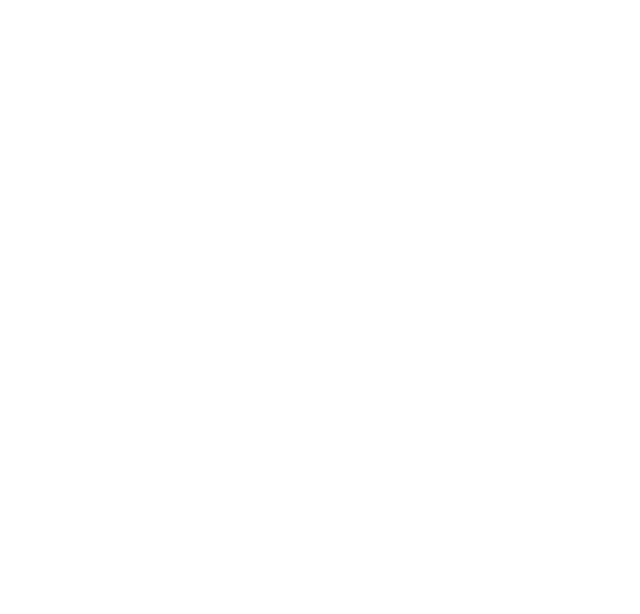
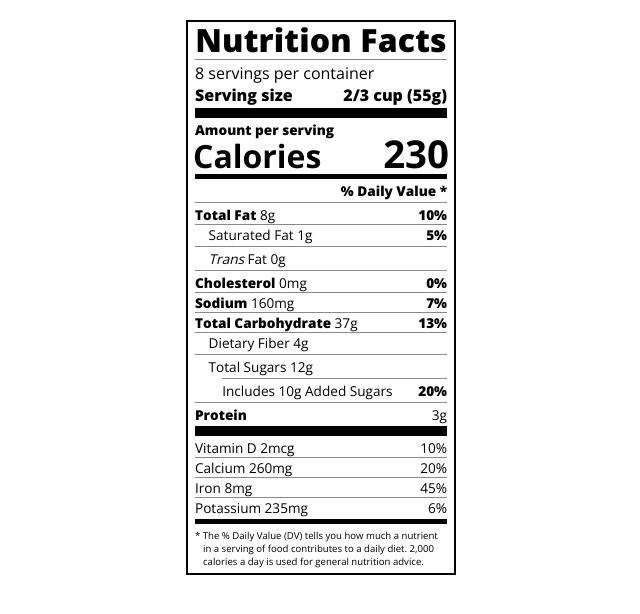
Before and after one commit to eydcdiaz/PRIN135-Demo-02, a plain HTML site: page Activity-6/Activity-7/index.html in a window 1280 px wide. Shown: the whole page, without its empty margins (319-959 px from the left). Drawn offline with nearby package versions, Linux system fonts and the light colour scheme.

Commit message:
added activity 7

```diff
--- a/Activity-6/Activity-7/index.html
+++ b/Activity-6/Activity-7/index.html
@@ -0,0 +1,57 @@
+<!DOCTYPE html>
+<html lang="en">
+
+<head>
+  <meta charset="UTF-8">
+  <title>Nutrition Label</title>
+  <link href="https://fonts.googleapis.com/css?family=Open+Sans:400,700,800" rel="stylesheet">
+  <link href="./styles.css" rel="stylesheet">
+</head>
+
+<body>
+  <div class="label">
+    <header>
+      <h1 class="bold">Nutrition Facts</h1>
+      <div class="divider"></div>
+      <p>8 servings per container</p>
+      <p class="bold">Serving size <span>2/3 cup (55g)</span></p>
+    </header>
+    <div class="divider large"></div>
+    <div class="calories-info">
+      <div class="left-container">
+        <h2 class="bold small-text">Amount per serving</h2>
+        <p>Calories</p>
+      </div>
+      <span>230</span>
+    </div>
+    <div class="divider medium"></div>
+    <div class="daily-value small-text">
+      <p class="bold right no-divider">% Daily Value *</p>
+      <div class="divider"></div>
+      <p><span><span class="bold">Total Fat</span> 8g</span> <span class="bold">10%</span></p>
+      <p class="indent no-divider">Saturated Fat 1g <span class="bold">5%</span></p>
+      <div class="divider"></div>
+      <p class="indent no-divider"><span><i>Trans</i> Fat 0g</span></p>
+      <div class="divider"></div>
+      <p><span><span class="bold">Cholesterol</span> 0mg</span> <span class="bold">0%</span></p>
+      <p><span><span class="bold">Sodium</span> 160mg</span> <span class="bold">7%</span></p>
+      <p><span><span class="bold">Total Carbohydrate</span> 37g</span> <span class="bold">13%</span></p>
+      <p class="indent no-divider">Dietary Fiber 4g</p>
+      <div class="divider"></div>
+      <p class="indent no-divider">Total Sugars 12g</p>
+      <div class="divider double-indent"></div>
+      <p class="double-indent no-divider">Includes 10g Added Sugars <span class="bold">20%</span>
+      <div class="divider"></div>
+      <p class="no-divider"><span class="bold">Protein</span> 3g</p>
+      <div class="divider large"></div>
+      <p>Vitamin D 2mcg <span>10%</span></p>
+      <p>Calcium 260mg <span>20%</span></p>
+      <p>Iron 8mg <span>45%</span></p>
+      <p class="no-divider">Potassium 235mg <span>6%</span></p>
+    </div>
+    <div class="divider medium"></div>
+    <p class="note">* The % Daily Value (DV) tells you how much a nutrient in a serving of food contributes to a daily
+      diet. 2,000 calories a day is used for general nutrition advice.</p>
+  </div>
+</body>
+</html>
--- a/Activity-6/Activity-7/styles.css
+++ b/Activity-6/Activity-7/styles.css
@@ -0,0 +1,102 @@
+* {
+    box-sizing: border-box;
+  }
+
+  html {
+    font-size: 16px;
+  }
+
+  body {
+    font-family: 'Open Sans', sans-serif;
+  }
+
+  .label {
+    border: 2px solid black;
+    width: 270px;
+    margin: 20px auto;
+    padding: 0 7px;
+  }
+
+  header h1 {
+    text-align: center;
+    margin: -4px 0;
+    letter-spacing: 0.15px
+  }
+
+  p {
+    margin: 0;
+    display: flex;
+    justify-content: space-between;
+  }
+
+  .divider {
+    border-bottom: 1px solid #888989;
+    margin: 2px 0;
+  }
+
+  .bold {
+    font-weight: 800;
+  }
+
+  .large {
+    height: 10px;
+  }
+
+  .large, .medium {
+    background-color: black;
+    border: 0;
+  }
+
+  .medium {
+    height: 5px;
+  }
+
+  .small-text {
+    font-size: 0.85rem;
+  }
+
+
+  .calories-info {
+    display: flex;
+    justify-content: space-between;
+    align-items: flex-end;
+  }
+
+  .calories-info h2 {
+    margin: 0;
+  }
+
+  .left-container p {
+    margin: -5px -2px;
+    font-size: 2em;
+    font-weight: 700;
+  }
+
+  .calories-info span {
+    margin: -7px -2px;
+    font-size: 2.4em;
+    font-weight: 700;
+  }
+
+  .right {
+    justify-content: flex-end;
+  }
+
+  .indent {
+    margin-left: 1em;
+  }
+
+  .double-indent {
+    margin-left: 2em;
+  }
+
+  .daily-value p:not(.no-divider) {
+    border-bottom: 1px solid #888989;
+  }
+
+  .note {
+    font-size: 0.6rem;
+    margin: 5px 0;
+    padding:0 8px;
+    text-indent:-8px;
+  }
```
Also changed, not shown: Activity-6/index.html (+25 -0 lines), index.html (+2 -0 lines).
